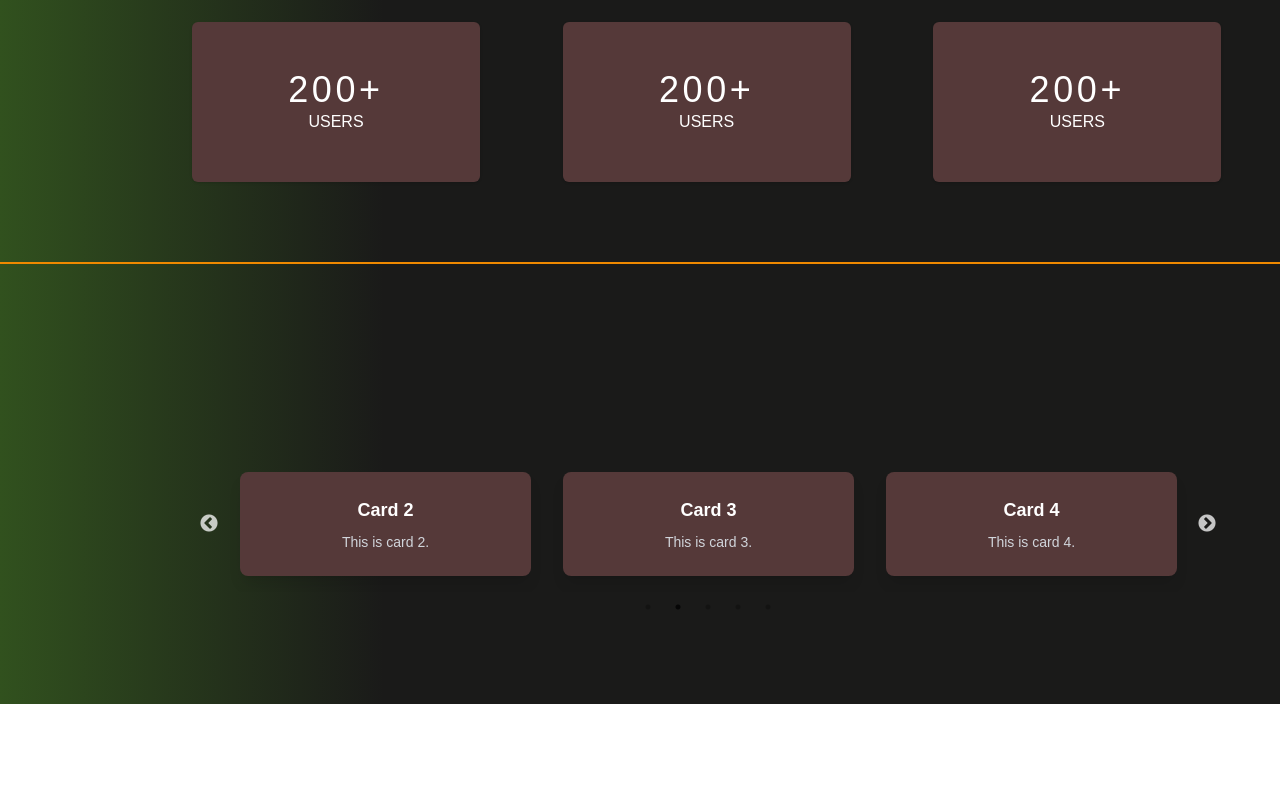
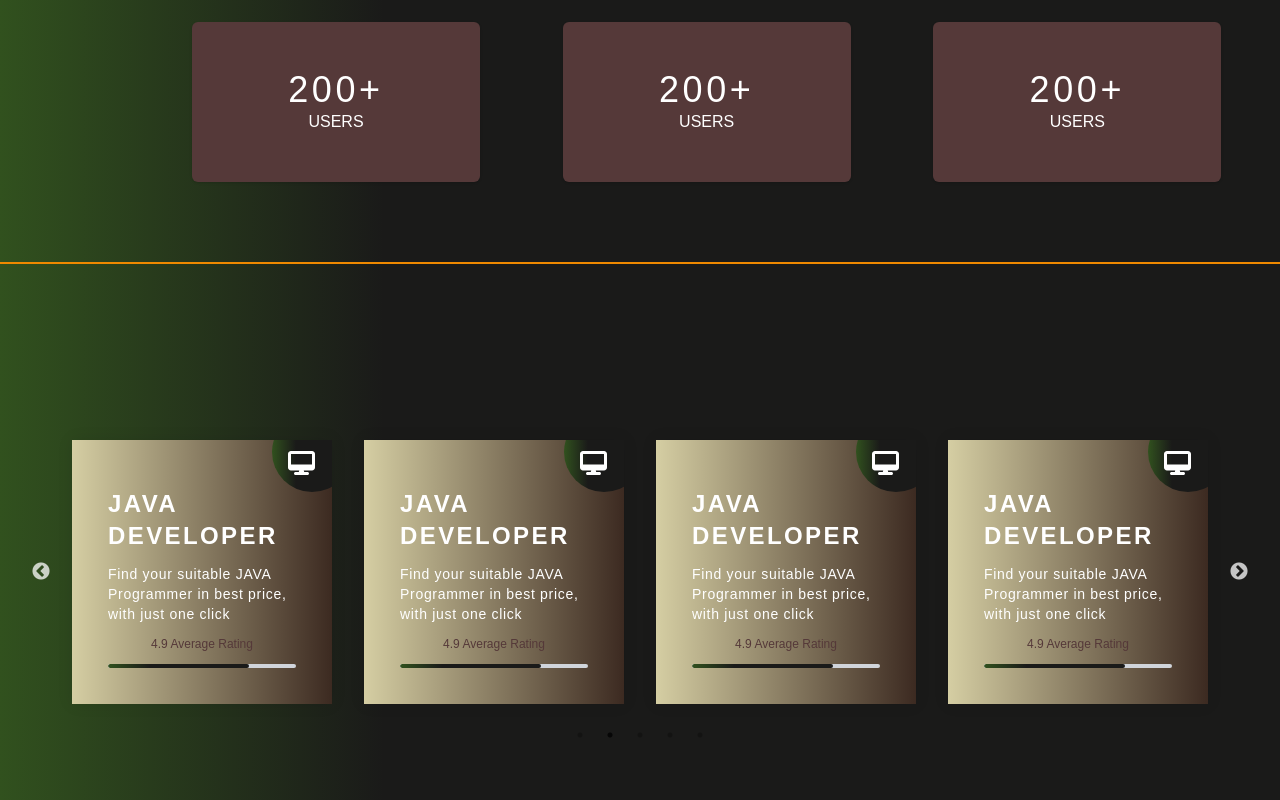
Before and after one commit to lihazinoob/Front_End_of_Project_Management_Job_Portal, a React (Vite) app: page / in a window 1280 px wide. Shown: the part 826-1626 px from the top of the page. Before the commit the page ends 1530 px from the top, so only its background shows below. Built offline with nearby package versions, Linux system fonts and the light colour scheme.

Commit message:
The card og find talent section is designed

```diff
--- a/package.json
+++ b/package.json
@@ -10,6 +10,11 @@
     "preview": "vite preview"
   },
   "dependencies": {
+    "@fortawesome/fontawesome-svg-core": "^6.7.1",
+    "@fortawesome/free-brands-svg-icons": "^6.7.1",
+    "@fortawesome/free-regular-svg-icons": "^6.7.1",
+    "@fortawesome/free-solid-svg-icons": "^6.7.1",
+    "@fortawesome/react-fontawesome": "^0.2.2",
     "autoprefixer": "^10.4.20",
     "postcss": "^8.4.49",
     "postcss-cli": "^11.0.0",
--- a/src/Components/Landing Page/JobExploreSection.jsx
+++ b/src/Components/Landing Page/JobExploreSection.jsx
@@ -1,13 +1,15 @@
-import React from 'react'
+import React from "react";
 import Slider from "react-slick";
 import "slick-carousel/slick/slick.css";
 import "slick-carousel/slick/slick-theme.css";
+import { FontAwesomeIcon } from "@fortawesome/react-fontawesome";
+import { faDesktop } from "@fortawesome/free-solid-svg-icons";
 const JobExploreSection = () => {
   const settings = {
     dots: true, // Show navigation dots
     infinite: true, // Infinite scrolling
     speed: 500, // Transition speed in ms
-    slidesToShow: 3, // Number of cards to show at a time
+    slidesToShow: 4, // Number of cards to show at a time
     slidesToScroll: 1, // Number of cards to scroll at a time
     autoplay: true, // Auto-play the carousel
     autoplaySpeed: 3000, // Auto-play speed in ms
@@ -36,19 +38,40 @@ const JobExploreSection = () => {
     { title: "Card 5", description: "This is card 5." },
   ];
   return (
-    <div className="p-8">
+    <div className="text-white">
       <Slider {...settings}>
         {cards.map((card, index) => (
           <div key={index} className="p-4">
-            <div className="bg-cardcolor rounded-lg shadow-lg p-6 flex flex-col items-center justify-center">
-              <h3 className="text-lg font-bold text-white">{card.title}</h3>
-              <p className="text-sm text-gray-300 mt-2">{card.description}</p>
+            <div className=" flex flex-col items-center justify-center bg-cardbgcolor shadow-[0px_0px_15px_rgba(0,0,0,0.09)] p-9 space-y-3 relative overflow-hidden">
+              <div class="w-20 h-20 bg-backgroundcolor rounded-full absolute -right-5 -top-7">
+                <p class="absolute bottom-3 left-4 text-white text-2xl">
+                  <FontAwesomeIcon icon={faDesktop} />
+                </p>
+              </div>
+
+              <h1 className="text-2xl tracking-widest font-bold">JAVA DEVELOPER</h1>
+              <p className="text-sm tracking-wider">
+                {/* Description  */}
+                Find your suitable JAVA Programmer in best price,
+                with just one click
+
+              </p>
+
+              <div className="text-xs text-cardcolor">
+                4.9 Average Rating
+              </div>
+              <div className="w-full bg-gray-300 rounded-full h-1 relative overflow-hidden mt-2">
+                <div
+                  className="absolute top-0 left-0 h-full bg-backgroundcolor rounded-full"
+                  style={{ width: "75%" }} // Adjust the width dynamically based on the rating
+                ></div>
+              </div>
             </div>
           </div>
         ))}
       </Slider>
     </div>
-  )
-}
+  );
+};
 
-export default JobExploreSection
+export default JobExploreSection;
--- a/src/Components/Landing Page/MainBody.jsx
+++ b/src/Components/Landing Page/MainBody.jsx
@@ -18,7 +18,7 @@ const MainBody = () => {
           <InfoCard />
         </div>
         <hr className='bg-buttoncolor w-full h-0.5 border-none'/>
-        <div className='mt-40 ml-48 mr-14 pb-20'>
+        <div className='mt-40 ml-14 mr-14 pb-20'>
           <JobExploreSection/>
         </div>
       </div>
--- a/tailwind.config.js
+++ b/tailwind.config.js
@@ -19,7 +19,7 @@ module.exports = {
       backgroundImage: {
         backgroundcolor: "linear-gradient(to right, rgba(49,81,30) 0%, rgba(26,26,25) 30%)",
         topmenubarbgcolor:"linear-gradient(to right, rgba(26,26,25) 0%, rgba(49,81,30) 80% )",
-        cardbgcolor:"linear-gradient(to left,rgbaa(167,121,121) 0%, rgba(85,57,57) 30%)",
+        cardbgcolor:"linear-gradient(to left,rgba(60,42,33) 0%, rgba(213,206,163) 100%)",
       },
     },
   },
```
Also changed, not shown: 1 other file (tests, documents, lock files or other folders).
